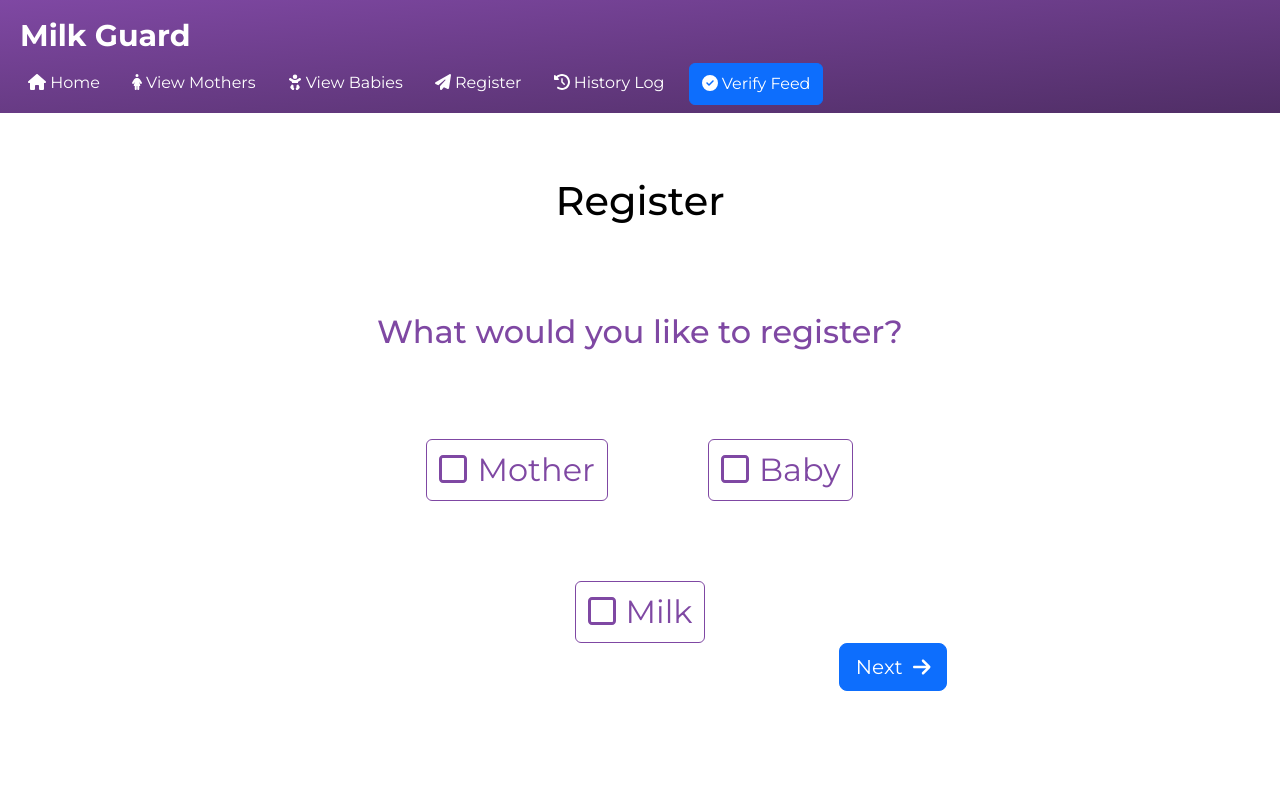
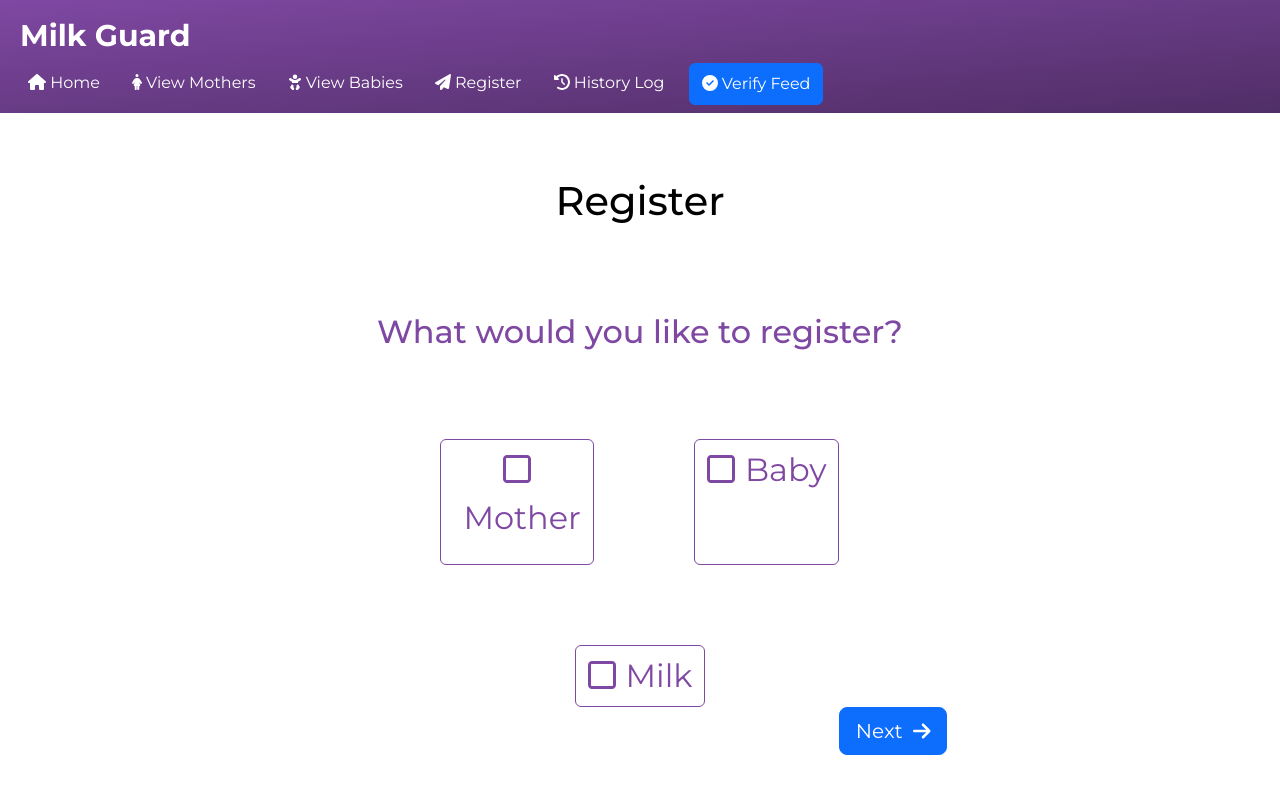
Before and after one commit to meeistom/capstone-project-2024-t3-3900h15bcatdevs, a React (Create React App) app in the folder frontend/: page /register in a window 1280 px wide. Shown: the top 794 px of the page. Built offline with nearby package versions, Linux system fonts and the light colour scheme.

Commit message:
checkbox progress

```diff
--- /dev/null
+++ b/frontend/src/Components/CheckboxButton.jsx
@@ -0,0 +1,34 @@
+import React from "react";
+import { ToggleButton } from "react-bootstrap";
+import { FontAwesomeIcon } from "@fortawesome/react-fontawesome";
+import { faSquare, faCheckSquare } from "@fortawesome/free-regular-svg-icons";
+
+import "bootstrap/dist/css/bootstrap.min.css";
+import "../index.css";
+
+export { CheckboxButton };
+
+function CheckboxButton({ isChecked, onChange, name, children }) {
+  console.log(isChecked, name, onChange);
+  return (
+    <>
+      <ToggleButton
+        type="checkbox"
+        className={isChecked ? "check" : "uncheck"}
+        checked={isChecked}
+        name={name}
+        value={name}
+        onChange={onChange}
+      >
+        {isChecked ? (
+          <FontAwesomeIcon icon={faCheckSquare} />
+        ) : (
+          <FontAwesomeIcon icon={faSquare} />
+        )}
+        <p className="check-btn-child" style={{ marginLeft: "10px" }}>
+          {children}
+        </p>
+      </ToggleButton>
+    </>
+  );
+}
--- a/frontend/src/Pages/Register/Register.jsx
+++ b/frontend/src/Pages/Register/Register.jsx
@@ -6,6 +6,7 @@ import "bootstrap/dist/css/bootstrap.min.css";
 import "../../index.css";
 
 import { Navibar } from "../../Components/Navibar";
+import { CheckboxButton } from "../../Components/CheckboxButton";
 import { MotherRegistration } from "./MotherRegistration";
 import { BabyRegistration } from "./BabyRegistration";
 import { MilkRegistration } from "./MilkRegistration";
@@ -67,8 +68,12 @@ function Register() {
     milkPage: false,
   });
 
+  useEffect(() => {
+    console.log(checked);
+  }, [checked]);
+
   const handleCheckboxChange = (e) => {
-    const { name, checked } = e.currentTarget;
+    const { name, checked } = e.target;
     setChecked((prev) => ({
       ...prev,
       [name]: checked,
@@ -127,7 +132,7 @@ function Register() {
       last_name: momLastName,
     };
 
-    const url = `${URL}/database/add_mother`;
+    const url = `${URL}/add_mother`;
     axios
       .post(url, momInfo)
       .then((res) => {
@@ -146,7 +151,7 @@ function Register() {
       mother_mrn: momMRN,
     };
 
-    const url = `${URL}/database/add_baby`;
+    const url = `${URL}/add_baby`;
     axios
       .post(url, babyInfo)
       .then((res) => {
@@ -162,7 +167,7 @@ function Register() {
       uid: "0000",
       milkType: milkType,
       express_time: expressDate,
-      expiration_date: expiryDate,
+      expiration_time: expiryDate,
       storage_type: storageType,
       storage_location: storageType,
       volume_ml: 100,
@@ -170,7 +175,7 @@ function Register() {
       extra_notes: notes,
     };
 
-    const url = `${URL}/database/add_milk`;
+    const url = `${URL}/add_milk`;
     axios
       .post(url, milkInfo)
       .then((response) => {
@@ -261,9 +266,9 @@ function Register() {
         );
         break;
       case "preview":
-        // if (checked.momPage) submitMomInfo();
-        // if (checked.babyPage) submitBabyInfo();
-        // if (checked.milkPage) submitMilkInfo();
+        if (checked.momPage) submitMomInfo();
+        if (checked.babyPage) submitBabyInfo();
+        if (checked.milkPage) submitMilkInfo();
         setRenderedPage(
           <PreviewGeneratedLabel
             setImageRef={(ref) => (imageRef.current = ref.current)}
@@ -290,21 +295,14 @@ function Register() {
                 </div>
                 <div className="checkbox-container">
                   {/* TODO: Create checkbox component */}
-                  <ToggleButton
+                  <CheckboxButton
                     id="toggle-check-mom"
-                    type="checkbox"
                     name="momPage"
-                    className={checked.momPage ? "check" : "uncheck"}
-                    checked={checked.momPage}
+                    isChecked={checked.momPage}
                     onChange={handleCheckboxChange}
                   >
-                    {checked.momPage ? (
-                      <FontAwesomeIcon icon={faCheckSquare} />
-                    ) : (
-                      <FontAwesomeIcon icon={faSquare} />
-                    )}
-                    <span style={{ marginLeft: "10px" }}>Mother</span>
-                  </ToggleButton>
+                    Mother
+                  </CheckboxButton>
                   <ToggleButton
                     id="toggle-check-baby"
                     type="checkbox"
```
Also changed, not shown: 1 other file (tests, documents, lock files or other folders).
